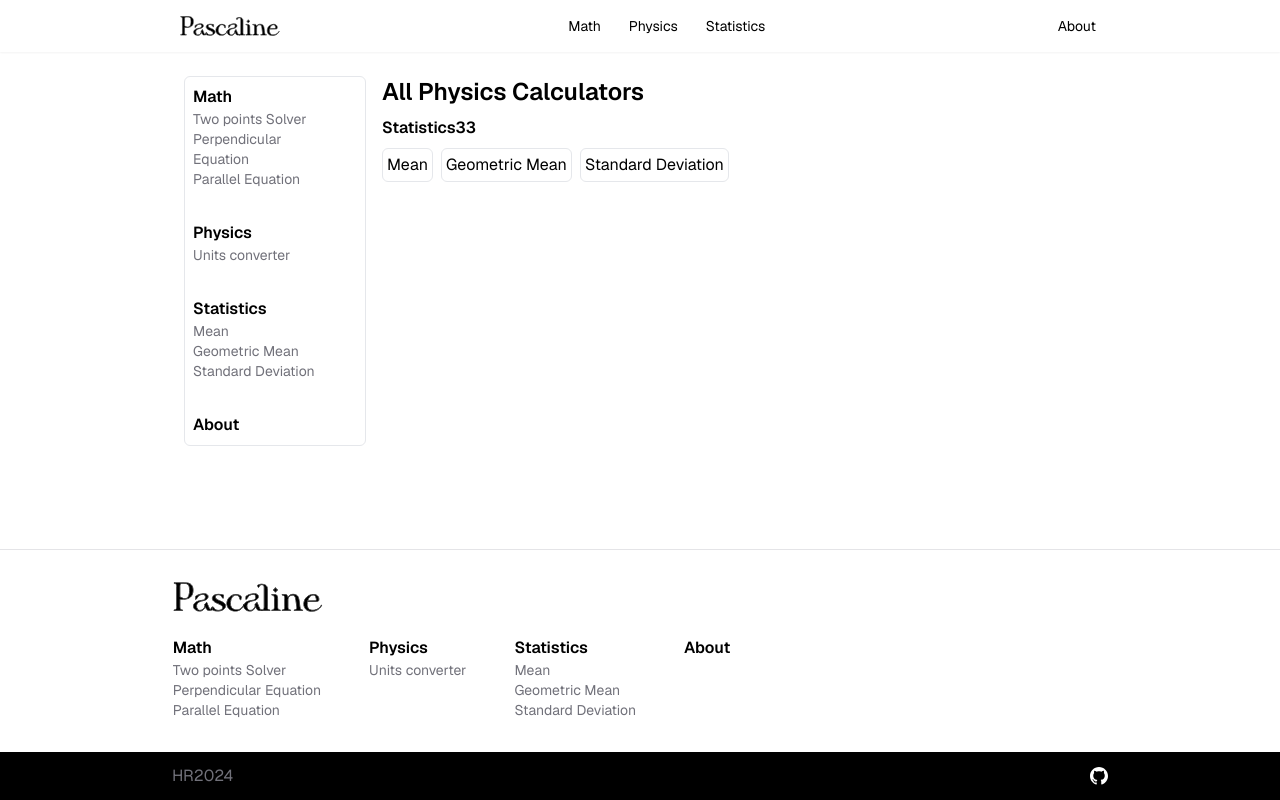
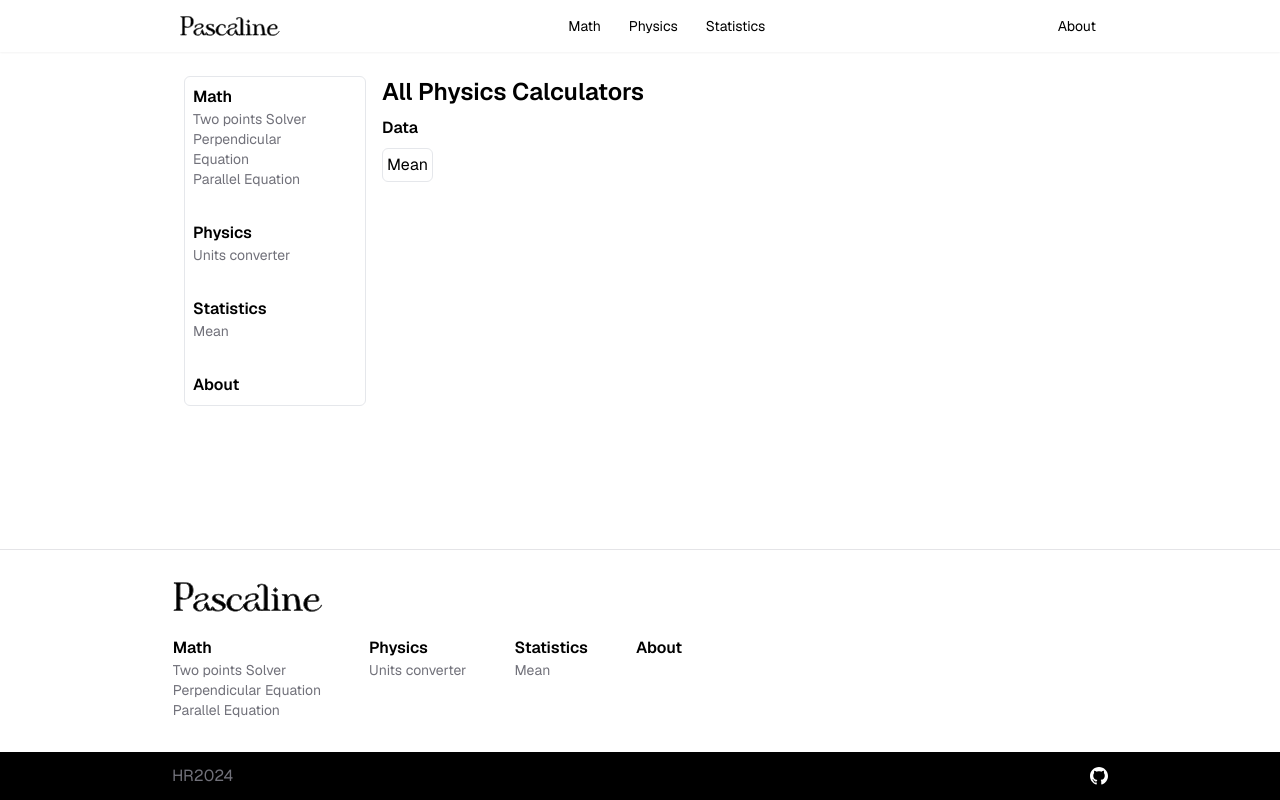
Before and after one commit to Hctor11/pascaline, a Next.js app: page /stats in a window 1280 px wide. Built offline with nearby package versions, Linux system fonts and the light colour scheme.

Commit message:
Add mean page

```diff
--- /dev/null
+++ b/app/stats/mean/page.tsx
@@ -0,0 +1,8 @@
+
+const page = () => {
+  return (
+    <div>page</div>
+  )
+}
+
+export default page
--- a/components/Footer/FooterLinks.ts
+++ b/components/Footer/FooterLinks.ts
@@ -43,16 +43,8 @@ const footerLinks: treeLink[] = [
     sublinks: [
         {
             title: "Mean",
-            link: "/Math/mean",
-          },
-          {
-            title: "Geometric Mean",
-            link: "/Math/geomean",
-          },
-          {
-            title: "Standard Deviation",
-            link: "/Math/std",
-          },
+            link: "/stats/mean",
+          }
     ]
   },{
     head: 'About',
--- a/components/Navigation/Links.ts
+++ b/components/Navigation/Links.ts
@@ -47,20 +47,12 @@ const links: Link[] = [
     submenu: true,
     sublink: [
       {
-        head: "Statistics33",
+        head: "Data",
         mySubLinks: [
           {
             name: "Mean",
-            link: "/Math/mean",
-          },
-          {
-            name: "Geometric Mean",
-            link: "/Math/geomean",
-          },
-          {
-            name: "Standard Deviation",
-            link: "/Math/std",
-          },
+            link: "/stats/mean",
+          }
         ],
       },
     ],
```
